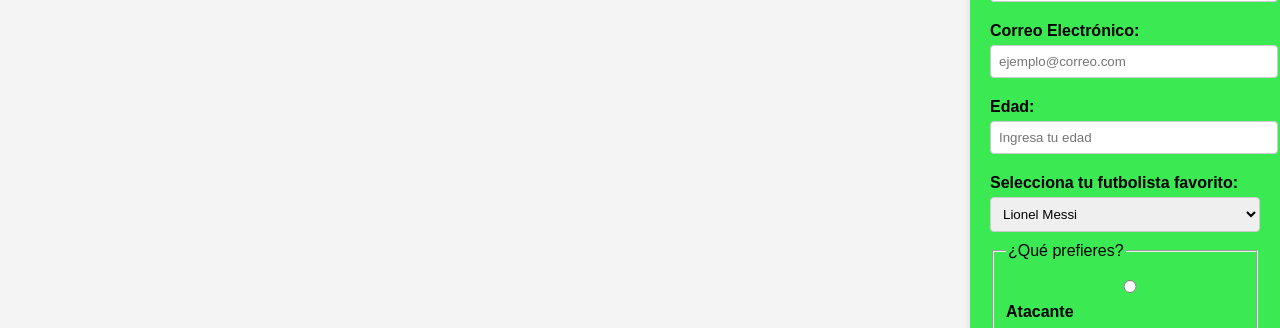
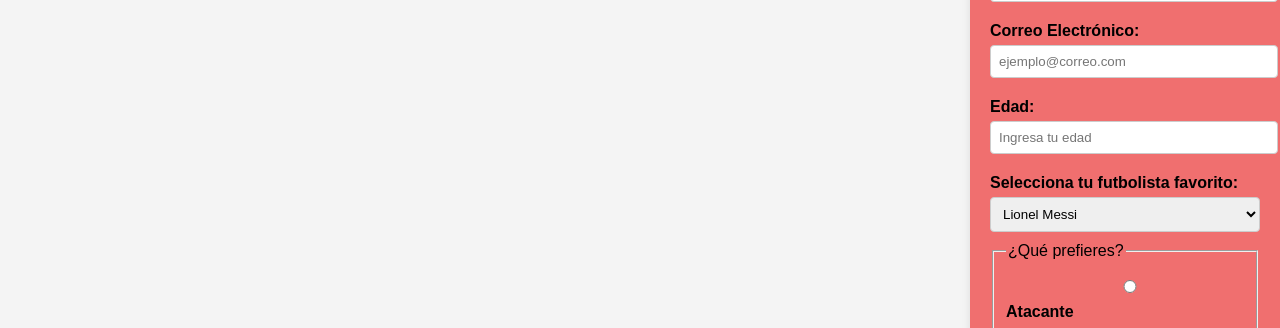
Before and after one commit to N3gro1/Form, a plain HTML site: page index.html in a window 1280 px wide. Shown: the top 328 px of the page. Drawn offline with Linux system fonts and the light colour scheme.

Commit message:
cambio de color

```diff
--- a/styles.css
+++ b/styles.css
@@ -10,7 +10,7 @@ body {
 }
 
 #survey-form {
-  background-color: #3be952;
+  background-color: #f06f6f;
   padding: 20px;
   border-radius: 10px;
   box-shadow: 0 4px 8px rgba(0, 0, 0, 0.1);
```
